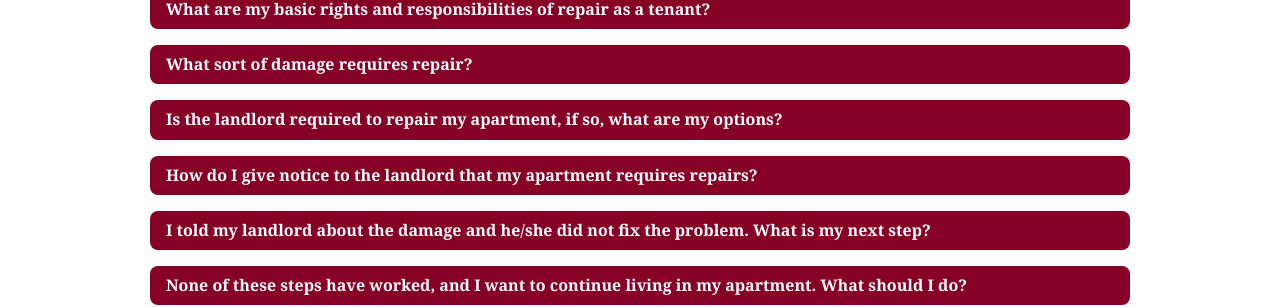
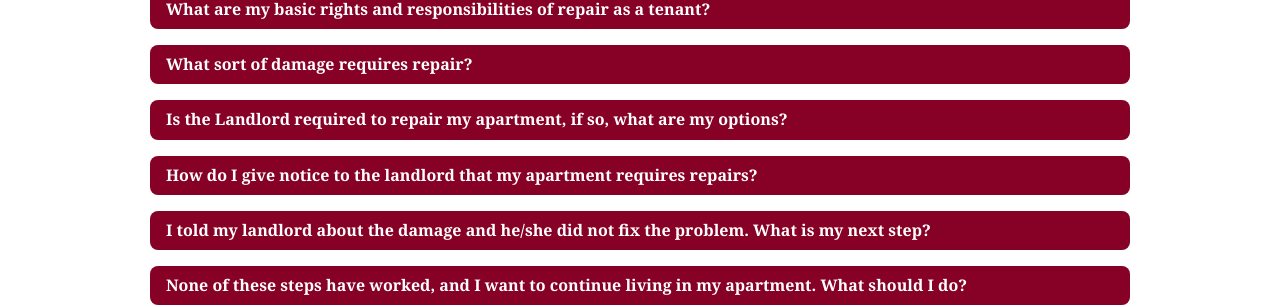
Before and after one commit to iinf362/team5, a Jekyll site: the page built from repairs/index.html, in a window 1280 px wide. Shown: the part 359-666 px from the top of the page. Built offline with Jekyll 4.4.1, drawn with Linux system fonts in a browser that asks for light colours.

Commit message:
Update index.html

```diff
--- a/repairs/index.html
+++ b/repairs/index.html
@@ -30,12 +30,12 @@
       </div>
 
       <div class="panel">
-        <div class="panel-title" id="panel3">Is the landlord required to repair my apartment, if so, what are my options?</div>
+        <div class="panel-title" id="panel3">Is the Landlord required to repair my apartment, if so, what are my options?</div>
         <div class="panel-content" id="panelC3"><p><b>If I caused the damage:</b>The landlord does not have to fix the property, and the tenant will have to make repairs on his/her own. However, the landlord cannot leave the property in a condition that is unlivable and will have to repair the condition. The landlord may then seek to charge the tenant for the cost of repairs of a condition caused by the tenant.</p>
 
 
 
-          <p><b>If the damage was not my fault:</b> If the damage was not due to your actions, the landlord needs to fix the problem within a reasonable period of time. What that time period is depends on how dangerous the damage is to your health and safety. For example, plumbing problems which stop tenants from using all available bathrooms must be fixed more quickly than a malfunctioning dishwasher. However, based on the lease, a tenant may be able to repair the property and have the landlord pay them back. </p>
+          <p><b>If the damage was not my fault:</b> If the damage was not due to your actions, the Landlord needs to fix the problem within a reasonable period of time. What that time period is depends on how dangerous the damage is to your health and safety. For example, plumbing problems which stop tenants from using all available bathrooms must be fixed more quickly than a malfunctioning dishwasher. However, based on the lease, a tenant may be able to repair the property and have the landlord pay them back. </p>
           <p>If your lease includes a section which allows you to make repairs and deduct the cost from your rent, you may be able to get reimbursed for the cost of repairs. A letter asking for reimbursement could look like this:</p>
 
           <div class="container2">
```
